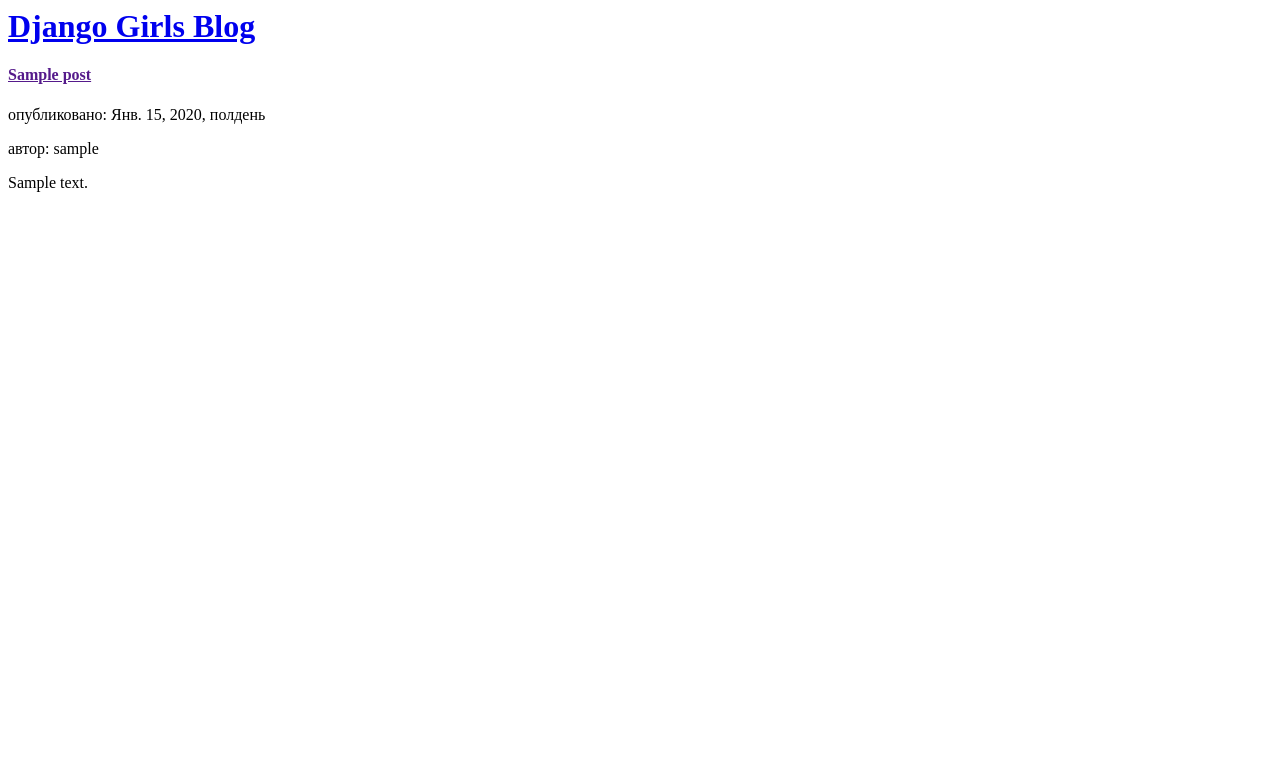
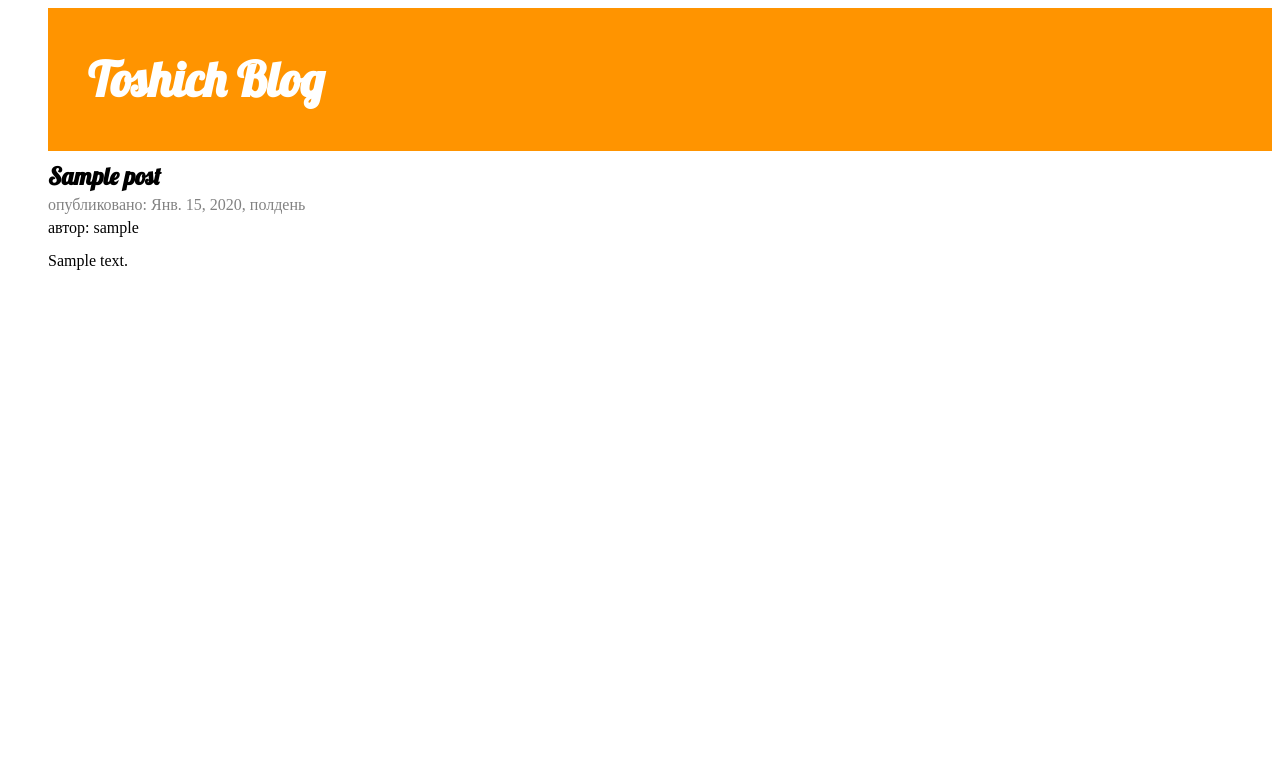
Before and after one commit to drageryort/my-first-blog, a Django app: template blog/templates/blog/post_list.html in a window 1280 px wide. Shown: the top 783 px of the page. Run offline with Django 3.2, Linux system fonts and the light colour scheme; the template is opened without the code that fills it: values that come from a table or form of the project are taken from there, others are empty; tables that the repository leaves empty hold one stand-in row (values such as "Sample post").

Commit message:
Modified templates to display posts from database ver2 (add css).

```diff
--- /dev/null
+++ b/blog/static/css/blog.css
@@ -0,0 +1,38 @@
+body {
+    padding-left: 40px;
+}
+.page-header {
+    background-color: #ff9400;
+    margin-top: 0;
+    padding: 20px 20px 20px 40px;
+}
+.page-header h1 a{
+    color: #ffffff;
+    font-size: 36pt;
+    text-decoration: none;
+}
+h1, h2, h3, h4 {
+    font-family: 'Lobster';
+}
+.date {
+    color: #828282;
+}
+.post {
+    margin-bottom: 40px;
+}
+.post h2{
+    margin-top:10px;
+    margin-bottom: 0px;
+}
+.post h2 a{
+    color: #000000;
+    text-decoration: none;
+}
+.post .date p{
+    margin-bottom: 5px;
+    margin-top: 5px;
+}
+.post p{
+    margin-bottom: 15px;
+    margin-top: 0px;
+}
--- a/blog/templates/blog/post_list.html
+++ b/blog/templates/blog/post_list.html
@@ -1,21 +1,24 @@
+{% load static %}
 <html>
     <head>
-        <title>Django Girls blog</title>
+        <title>Toshich blog</title>
+        <link href="https://fonts.googleapis.com/css?family=Lobster&subset=latin,cyrillic" rel="stylesheet" type="text/css">
+        <link rel="stylesheet" href="{% static 'css/blog.css' %}">
     </head>
     <body>
-        <div>
-            <h1><a href="/">Django Girls Blog</a></h1>
+        <div class="page-header">
+            <h1><a href="/">Toshich Blog</a></h1>
         </div>
-
-        <div>
+        <div class="content container">
             {% for post in posts %}
-                <div>
-                    <h4><a href="">{{ post.title }}</a></h4>
-                    <p>опубликовано: {{ post.published_date }}</p>
+                <div class="post">
+                    <h2><a href="">{{ post.title }}</a></h2>
+                    <div class="date">
+                        <p>опубликовано: {{ post.published_date }}</p>
+                    </div>
                     <p>автор: {{ post.author }}</p>
                     <p>{{ post.text|linebreaksbr }}</p>
                 </div>
             {% endfor %}
-
          </div>
     </body>
```
